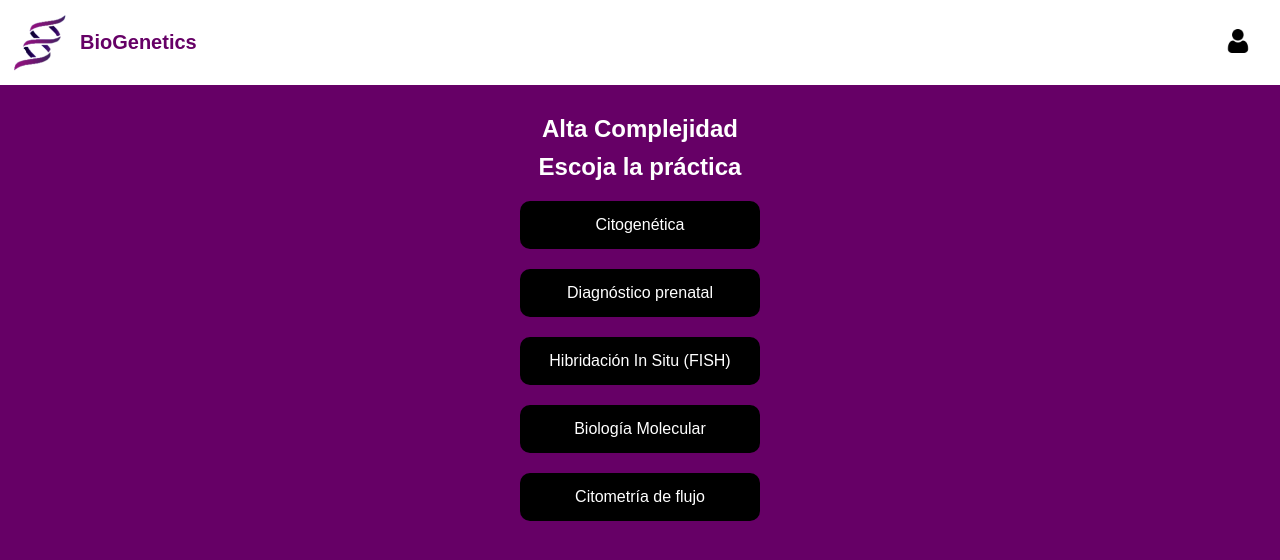
After one commit to fyunes/lab-bio-genetics, a PHP site: page /opciones-alta-complejidad.html in a window 1280 px wide. The commit adds this page. Shown: the top 560 px of the page. Run offline with PHP 8.4, Linux system fonts and the light colour scheme.

Commit message:
Pantalla Opciones Alta Complejidad

```diff
--- /dev/null
+++ b/front-end/opciones-alta-complejidad.html
@@ -0,0 +1,40 @@
+<!DOCTYPE html>
+<html lang="en">
+<head>
+  <meta charset="UTF-8">
+  <meta name="viewport" content="width=device-width, initial-scale=1.0">
+  <title>BioGenetics - Alta Complejidad</title>
+  <link rel="stylesheet" href="styles.css">
+</head>
+<body>
+    <header>
+        <div class="logo-container">
+            <img src="img/logo.png" alt="BioGenetics Logo">
+            <span class="brand-name">BioGenetics</span>
+        </div>
+        <nav>
+            <div class="user-menu">
+                <img src="img/icon.png" alt="User Icon" class="user-icon">
+                <div class="dropdown-menu">
+                    <a href="#" class="logout-btn">Cerrar Sesión</a>
+                </div>
+            </div>
+        </nav>
+    </header>
+
+  <section class="main-section">
+    <h1>Alta Complejidad</h1>
+    <h2>Escoja la práctica</h2>
+
+    <div class="practices">
+        <div class="option" onclick="redirectTo('alta-complejidad.html')" data-value="citogenetica">Citogenética</div>
+        <div class="option" onclick="redirectTo('alta-complejidad.html')" data-value="diagnostico-prenatal">Diagnóstico prenatal</div>
+        <div class="option" onclick="redirectTo('alta-complejidad.html')" data-value="fish">Hibridación In Situ (FISH)</div>
+        <div class="option" onclick="redirectTo('alta-complejidad.html')" data-value="biologia-molecular">Biología Molecular</div>
+        <div class="option" onclick="redirectTo('alta-complejidad.html')" data-value="citometria-flujo">Citometría de flujo</div>
+    </div>
+  </section>
+
+  <script src="scripts.js"></script>
+</body>
+</html>
--- a/front-end/scripts.js
+++ b/front-end/scripts.js
@@ -23,3 +23,7 @@ document.getElementById('appointment-form').addEventListener('submit', function(
     event.preventDefault();
     alert('Turno agendado con éxito!');
 });
+
+function redirectTo(page) {
+    window.location.href = page;
+}
--- a/front-end/styles.css
+++ b/front-end/styles.css
@@ -581,3 +581,64 @@ input[type="file"] {
 .btn:hover {
     background-color: #540054;
 }
+
+/* Opciones */
+body {
+    font-family: Arial, sans-serif;
+    margin: 0;
+    padding: 0;
+    background-color: #660066
+  }
+
+  header {
+    display: flex;
+    justify-content: space-between;
+    align-items: center;
+    padding: 10px;
+    background-color: #fff;
+  }
+
+  .logo img {
+    height: 50px;
+  }
+
+  .profile-icon {
+    font-size: 24px;
+    cursor: pointer;
+  }
+
+  .main-section {
+    text-align: center;
+    background-color: #660066;
+    color: white;
+    padding: 20px;
+  }
+
+  h1, h2 {
+    margin: 10px 0;
+  }
+
+  .practices {
+    display: flex;
+    flex-direction: column;
+    align-items: center;
+  }
+
+  .option {
+    background-color: black;
+    color: #fff;
+    margin: 10px;
+    padding: 15px 20px;
+    width: 200px;
+    border-radius: 10px;
+    cursor: pointer;
+    transition: background-color 0.3s;
+  }
+
+  .option:hover {
+    background-color: #832f8c;
+  }
+
+  .selected {
+    background-color: #832f8c;
+  }
--- a/front-end/turnos.html
+++ b/front-end/turnos.html
@@ -29,19 +29,18 @@
     <p>Para agendar un turno, escoja el tipo de práctica</p>
 
     <div class="turno-opciones">
-        <div class="opcion">
+        <div class="opcion" onclick="redirectTo('opciones-alta-complejidad.html')">
             <a href="#">
                 <div class="opcion-caja">Alta complejidad</div>
             </a>
         </div>
-        <div class="opcion">
+        <div class="opcion" onclick="redirectTo('analisis-bioquimicos.html')">
             <a href="#">
                 <div class="opcion-caja">Análisis Bioquímico</div>
             </a>
         </div>
     </div>
 </div>
-
 <script src="scripts.js"></script>
 </body>
 </html>
```
